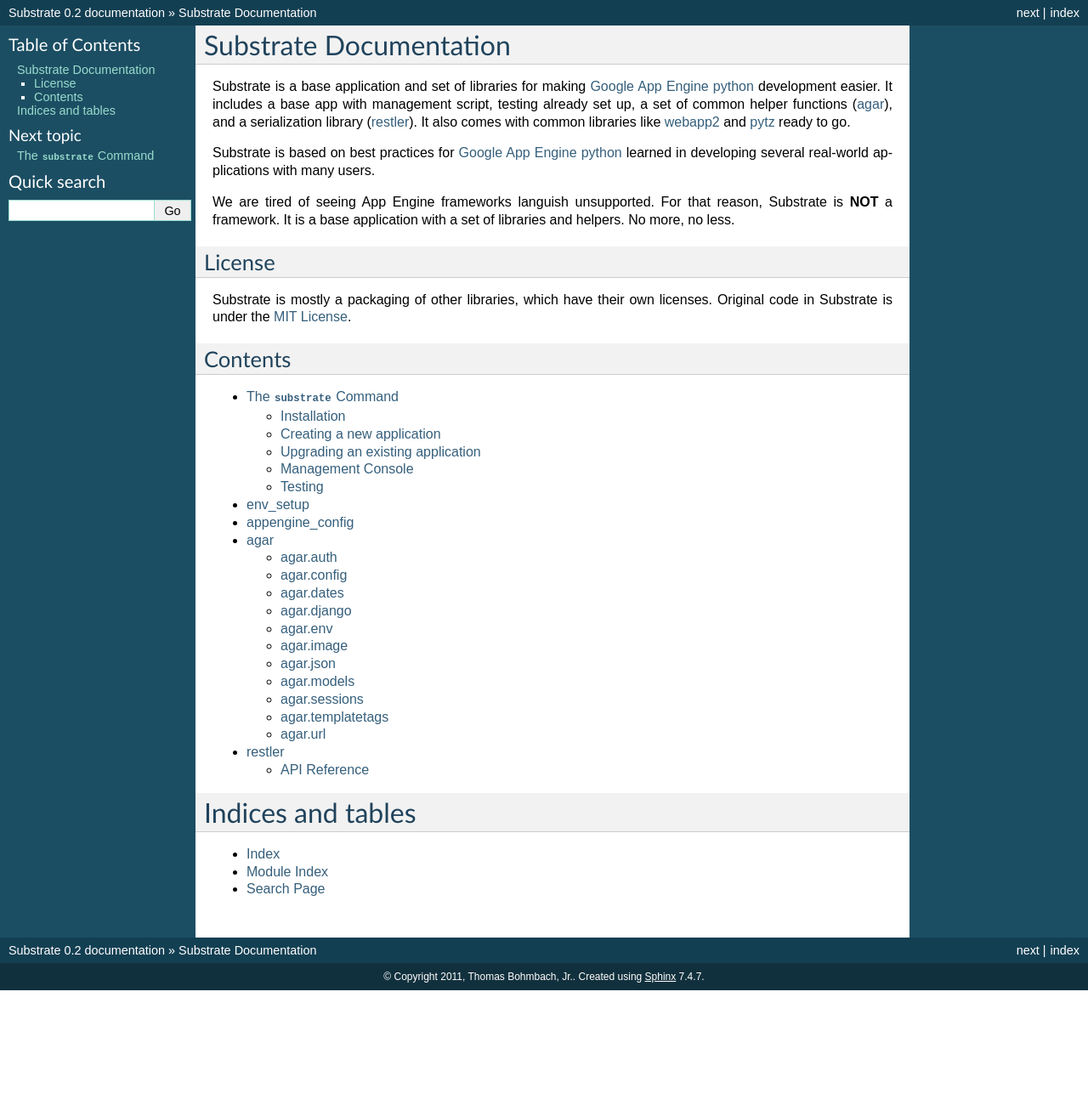
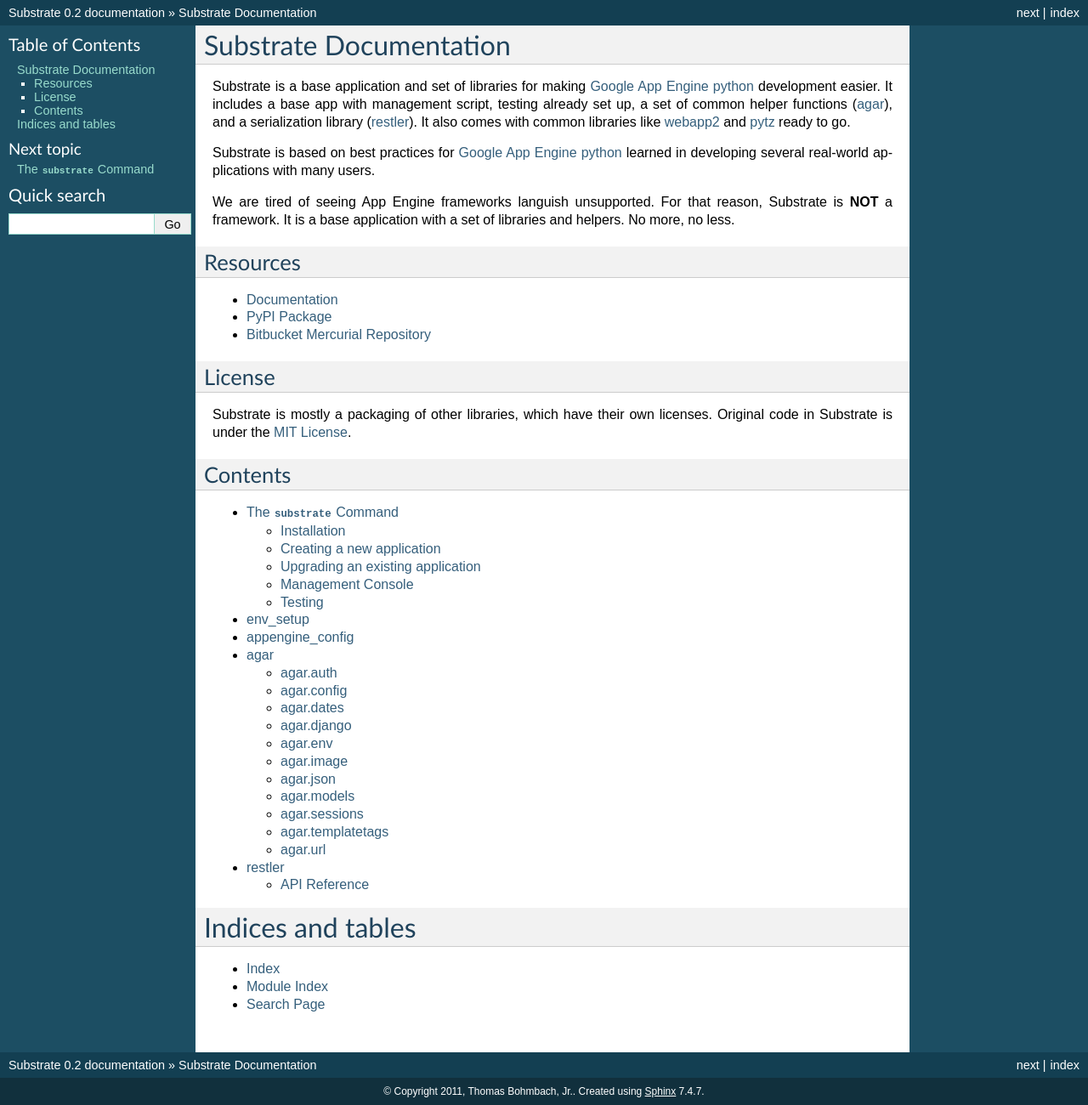
Before and after one commit to xuru/substrate, a Sphinx documentation site: the page built from docs/index.rst, in a window 1280 px wide. Shown: the whole page at 85% size. Built offline with Sphinx 7.4.7, drawn with Linux system fonts in a browser that asks for light colours; before the commit the page ends 1165 px from its top, so only the background shows below that.

Commit message:
Update links to docs

```diff
--- a/docs/index.rst
+++ b/docs/index.rst
@@ -18,6 +18,13 @@
 We are tired of seeing App Engine frameworks languish unsupported. For
 that reason, Substrate is **NOT** a framework. It is a base
 application with a set of libraries and helpers. No more, no less.
+
+Resources
+---------
+
+* `Documentation`_
+* `PyPI Package`_
+* `Bitbucket Mercurial Repository`_
 
 License
 -------
@@ -48,6 +55,10 @@
 
 .. Links
 
+.. _PyPI Package: http://pypi.python.org/pypi/substrate
+.. _Bitbucket Mercurial Repository: http://bitbucket.org/gumptioncom/substrate
+.. _Documentation: http://packages.python.org/substrate
+
 .. _Google App Engine python: http://code.google.com/appengine/docs/python/overview.html
 
 .. _webapp2: http://code.google.com/p/webapp-improved/
```
Also changed, not shown: README.rst (+10 -1 lines).
